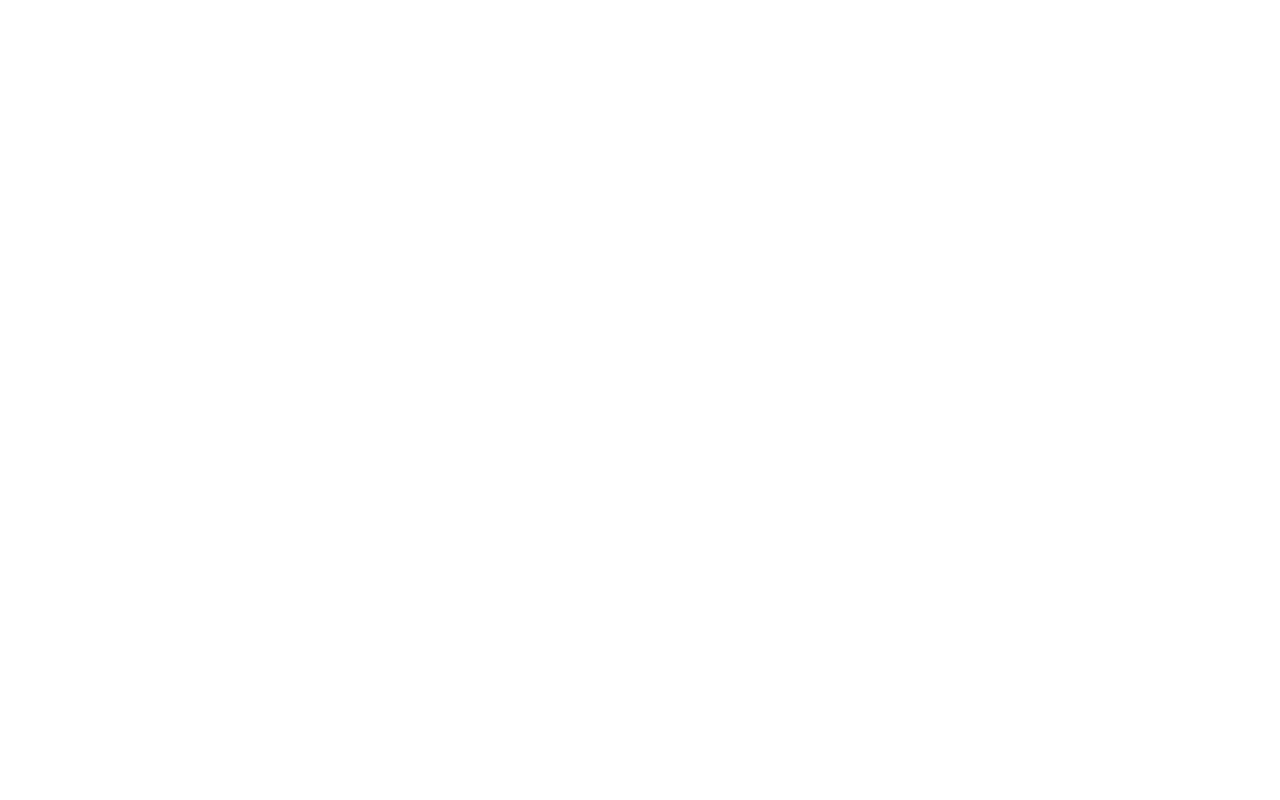
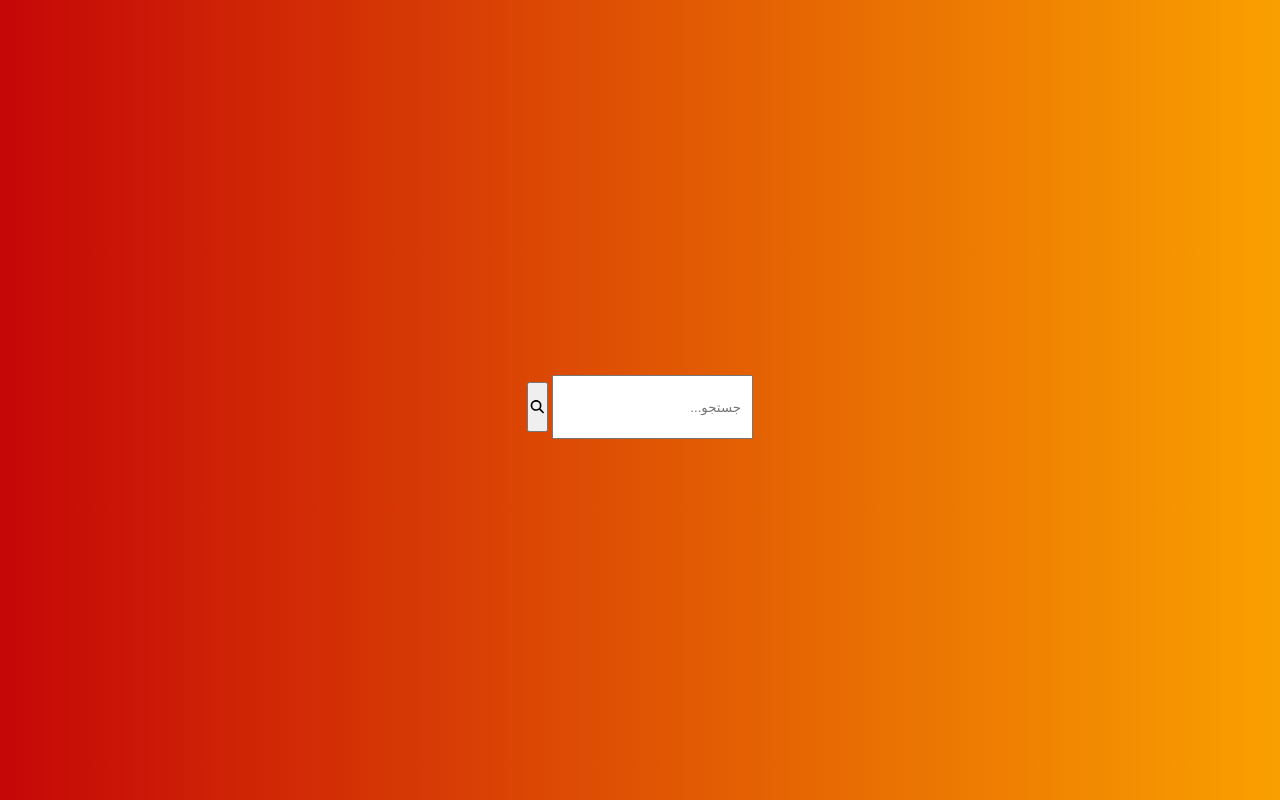
Before and after one commit to rozhansh43/70js-projects, a plain HTML site: page pro6/index.html in a window 1280 px wide. Drawn offline with Linux system fonts and the light colour scheme; files whose address does not match are found by name.

Commit message:
scss added

```diff
--- a/pro6/index.html
+++ b/pro6/index.html
@@ -9,6 +9,11 @@
 </head>
 <body>
 
+    <div class="search">
+        <input type="text" value="" placeholder="جستجو...">
+        <button><i class="fa fa-search"></i></button>
+    </div>
+
     <script src="js/all.min.js"></script>
     <script src="js/script.js"></script>
 </body>
```
Also changed, not shown: pro6/scss/style.scss (added), pro6/styles/style.css.
